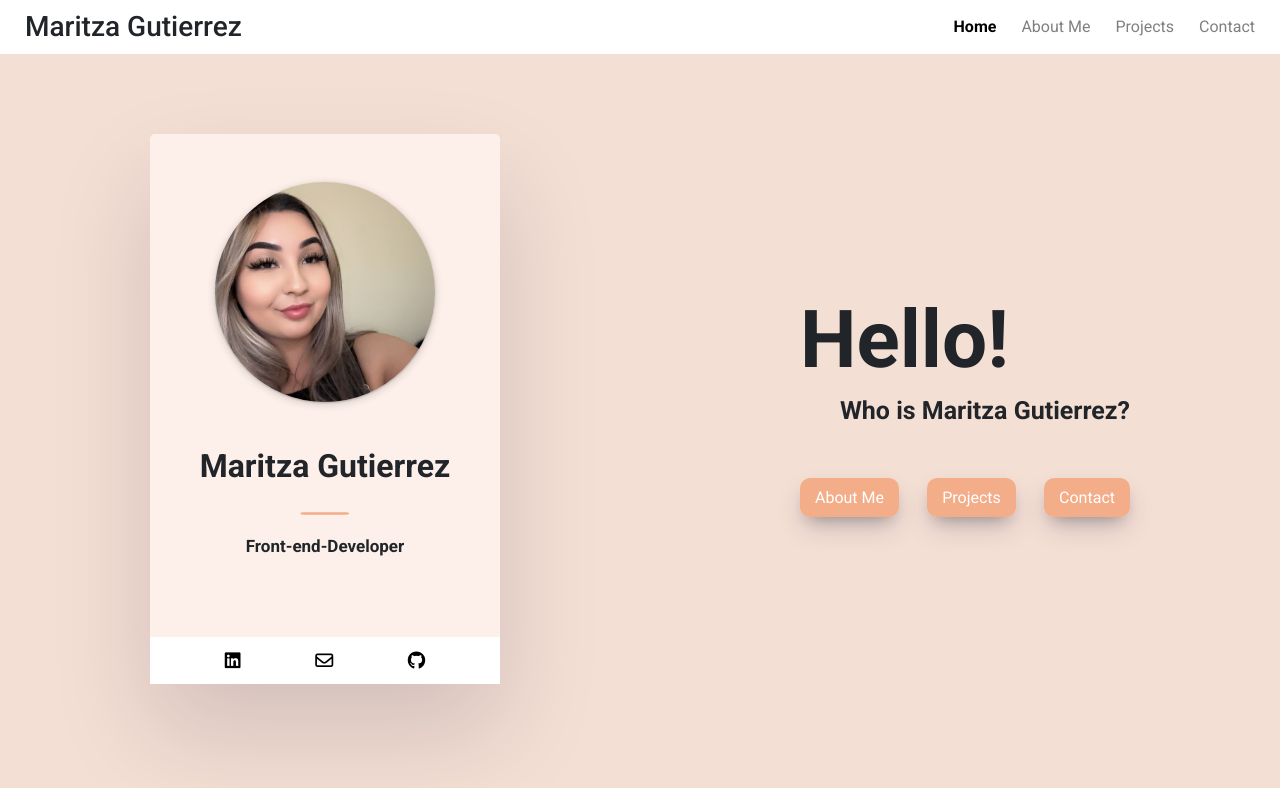
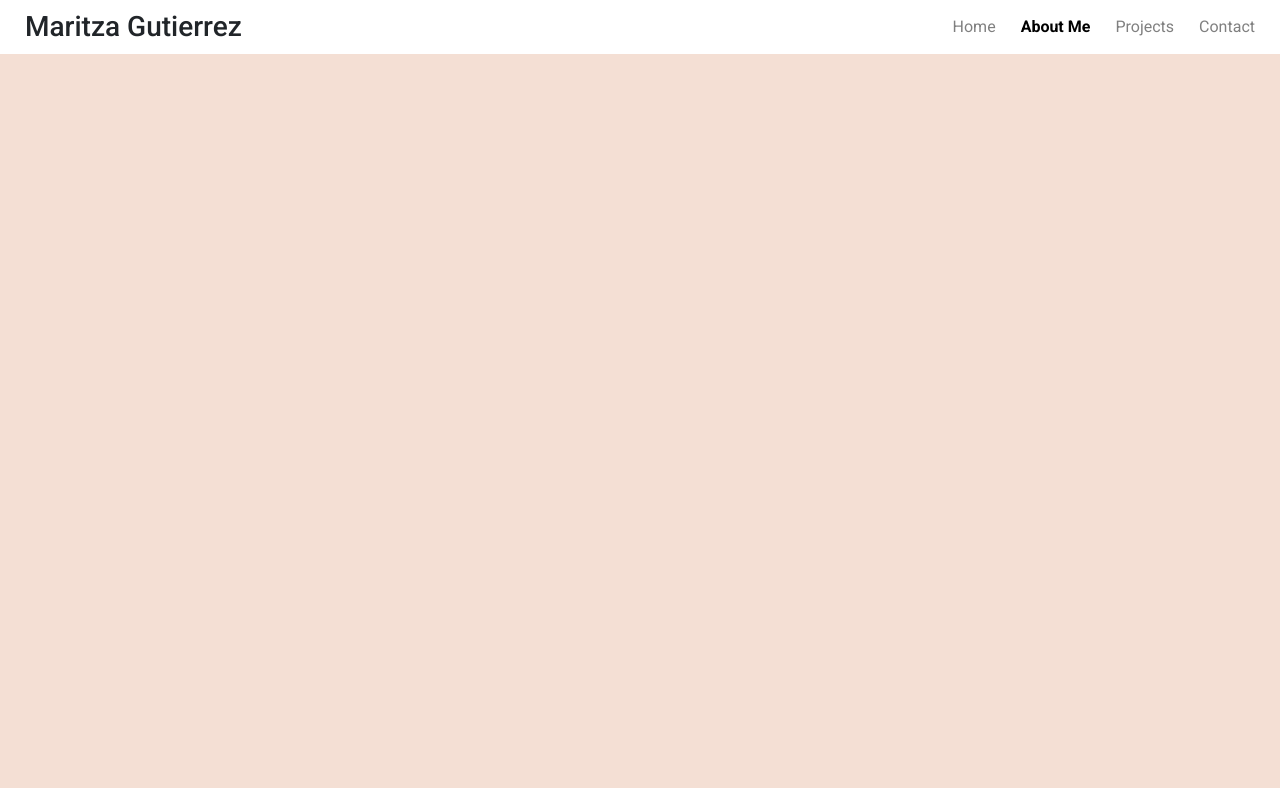
Before and after one commit to Mariii209/mari-portfolio-react, a React (Create React App) app: page /about in a window 1280 px wide. Shown: the top 788 px of the page. Built offline with nearby package versions, Linux system fonts and the light colour scheme.

Commit message:
Add React Router and basic routing setup for About, Projects, and Contact pages

```diff
--- a/package.json
+++ b/package.json
@@ -10,6 +10,7 @@
     "bootstrap": "^5.3.5",
     "react": "^19.1.0",
     "react-dom": "^19.1.0",
+    "react-router-dom": "^7.5.3",
     "react-scripts": "5.0.1",
     "web-vitals": "^2.1.4"
   },
--- /dev/null
+++ b/src/AboutMe.js
@@ -0,0 +1,10 @@
+import React from "react";
+import SiteMenu from "./SiteMenu";
+
+export default function AboutMe() {
+  return (
+    <div>
+      <SiteMenu />
+    </div>
+  );
+}
--- a/src/App.js
+++ b/src/App.js
@@ -1,15 +1,20 @@
 import "./App.css";
-import SiteMenu from "./SiteMenu";
 import HomeSection from "./HomeSection";
+import { BrowserRouter as Router, Routes, Route } from "react-router-dom";
+import AboutMe from "./AboutMe";
+import Contact from "./Contact";
+import Projects from "./Projects";
 
 function App() {
   return (
-    <div className="App">
-      <div className="App-header">
-        <SiteMenu />
-        <HomeSection />
-      </div>
-    </div>
+    <Router className="App">
+      <Routes className="App-header">
+        <Route path="/" element={<HomeSection />} />
+        <Route path="/about" element={<AboutMe />} />
+        <Route path="/contact" element={<Contact />} />
+        <Route path="/projects" element={<Projects />} />
+      </Routes>
+    </Router>
   );
 }
 
--- /dev/null
+++ b/src/Contact.js
@@ -0,0 +1,10 @@
+import React from "react";
+import SiteMenu from "./SiteMenu";
+
+export default function Contact() {
+  return (
+    <div>
+      <SiteMenu />
+    </div>
+  );
+}
--- a/src/HomeSection.css
+++ b/src/HomeSection.css
@@ -1,4 +1,4 @@
-.HomeSection {
+.HomeContent {
   display: flex;
   justify-content: space-around;
   align-items: center;
--- a/src/HomeSection.js
+++ b/src/HomeSection.js
@@ -1,19 +1,23 @@
 import React from "react";
 import "./HomeSection.css";
 import Profile from "./Profile.js";
+import SiteMenu from "./SiteMenu";
+import { NavLink } from "react-router-dom";
 
 export default function HomeSection() {
   return (
     <div className="HomeSection">
+      <SiteMenu />
+      <div className="HomeContent">
         <Profile />
         <div className="MeetMaritza">
           <h1 className="GreetingTitle">Hello!</h1>
           <h2 className="IntroSubtitle">Who is Maritza Gutierrez?</h2>
           <ul className="IntroNav">
             <li className="IntroNavItem">
-            <a href="/" className="IntroNavLink">
+              <NavLink to="/about" className="IntroNavLink">
                 About Me
-            </a>
+              </NavLink>
             </li>
             <li className="IntroNavItem">
               <a href="/" className="IntroNavLink">
@@ -28,5 +32,6 @@ export default function HomeSection() {
           </ul>
         </div>
       </div>
+    </div>
   );
 }
--- /dev/null
+++ b/src/Projects.js
@@ -0,0 +1,10 @@
+import React from "react";
+import SiteMenu from "./SiteMenu";
+
+export default function Projects() {
+  return (
+    <div>
+      <SiteMenu />
+    </div>
+  );
+}
--- a/src/SiteMenu.js
+++ b/src/SiteMenu.js
@@ -1,5 +1,6 @@
 import React from "react";
 import "./SiteMenu.css";
+import { NavLink } from "react-router-dom";
 
 export default function SiteMenu() {
   return (
@@ -7,24 +8,24 @@ export default function SiteMenu() {
       <h3 className="BrandName">Maritza Gutierrez</h3>
       <ul className="MenuList">
         <li className="MenuItem">
-          <a href="/" className="MenuLink active">
+          <NavLink to="/" className="MenuLink">
             Home
-          </a>
+          </NavLink>
         </li>
         <li className="MenuItem">
-          <a href="/about" className="MenuLink">
+          <NavLink to="/about" className="MenuLink">
             About Me
-          </a>
+          </NavLink>
         </li>
         <li className="MenuItem">
-          <a href="/projects" className="MenuLink">
+          <NavLink to="/projects" className="MenuLink">
             Projects
-          </a>
+          </NavLink>
         </li>
         <li className="MenuItem">
-          <a href="/contact" className="MenuLink">
+          <NavLink to="/contact" className="MenuLink">
             Contact
-          </a>
+          </NavLink>
         </li>
       </ul>
     </div>
```
Also changed, not shown: 1 other file (tests, documents, lock files or other folders). Lines whose indentation alone changed are shown as unchanged.
